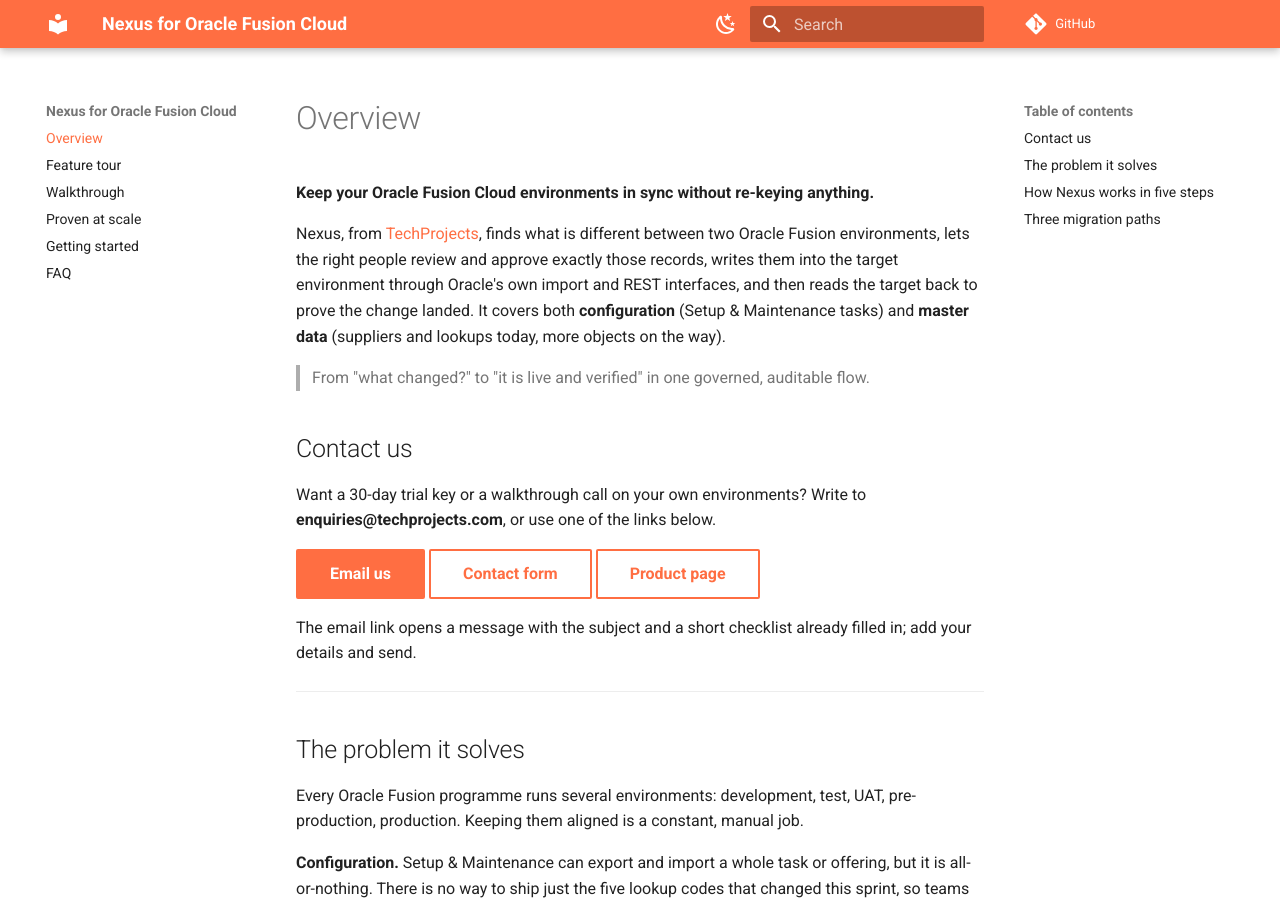
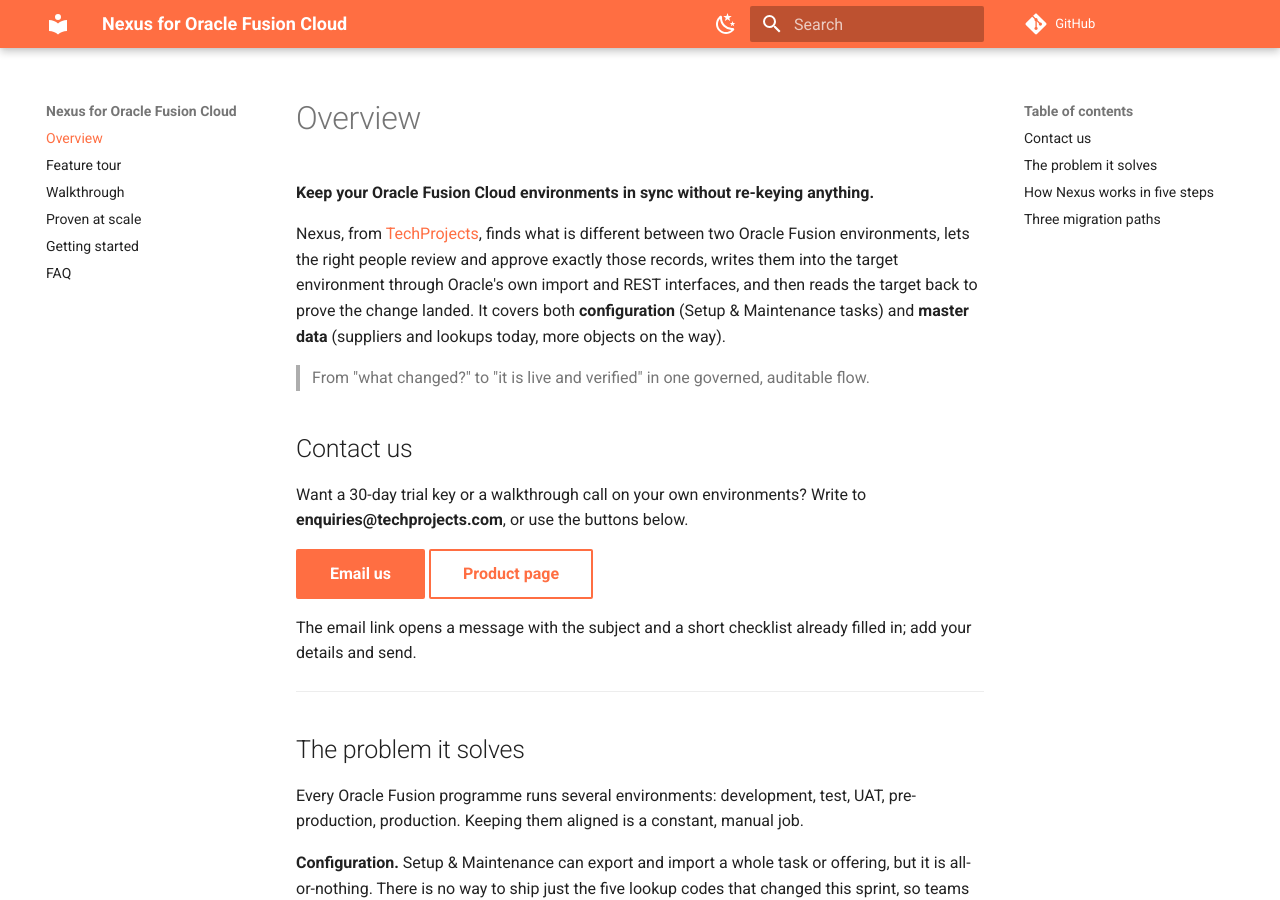
Before and after one commit to nexus-for-fusion/docs, an MkDocs documentation site: the page built from docs/index.md, in a window 1280 px wide and 900 px high. Built offline with MkDocs 1.6.1 and Material for MkDocs 9.7.7, drawn with Linux system fonts in a browser that asks for light colours; comment, search, counter and statistics services are not loaded.

Commit message:
button fix

```diff
--- a/docs/index.md
+++ b/docs/index.md
@@ -8,10 +8,9 @@ Nexus, from [TechProjects](https://techprojects.com/products/nexus-for-oracle-fu
 
 ## Contact us
 
-Want a 30-day trial key or a walkthrough call on your own environments? Write to **enquiries@techprojects.com**, or use one of the links below.
+Want a 30-day trial key or a walkthrough call on your own environments? Write to **enquiries@techprojects.com**, or use the buttons below.
 
 [Email us](mailto:enquiries@techprojects.com?subject=Nexus%20for%20Oracle%20Fusion%20Cloud%3A%20trial%20key%20or%20walkthrough%20call&body=Hello%20TechProjects%20team%2C%0A%0AI%20read%20the%20Nexus%20for%20Oracle%20Fusion%20Cloud%20documentation%20and%20would%20like%20to%3A%0A%5B%20%5D%20receive%20a%2030-day%20trial%20key%0A%5B%20%5D%20book%20a%20walkthrough%20call%0A%0AName%3A%0ACompany%3A%0ARole%3A%0AOracle%20Fusion%20Cloud%20environments%20we%20would%20use%20%28for%20example%20DEV1%20and%20DEV2%29%3A%0AWhat%20we%20want%20to%20move%20first%20%28configuration%20area%20or%20master%20data%20object%29%3A%0APreferred%20days%20and%20times%20for%20a%20call%20%28with%20time%20zone%29%3A%0A%0AThank%20you.){ .md-button .md-button--primary }
-[Contact form](https://techprojects.com/contact){ .md-button }
 [Product page](https://techprojects.com/products/nexus-for-oracle-fusion){ .md-button }
 
 The email link opens a message with the subject and a short checklist already filled in; add your details and send.
```
